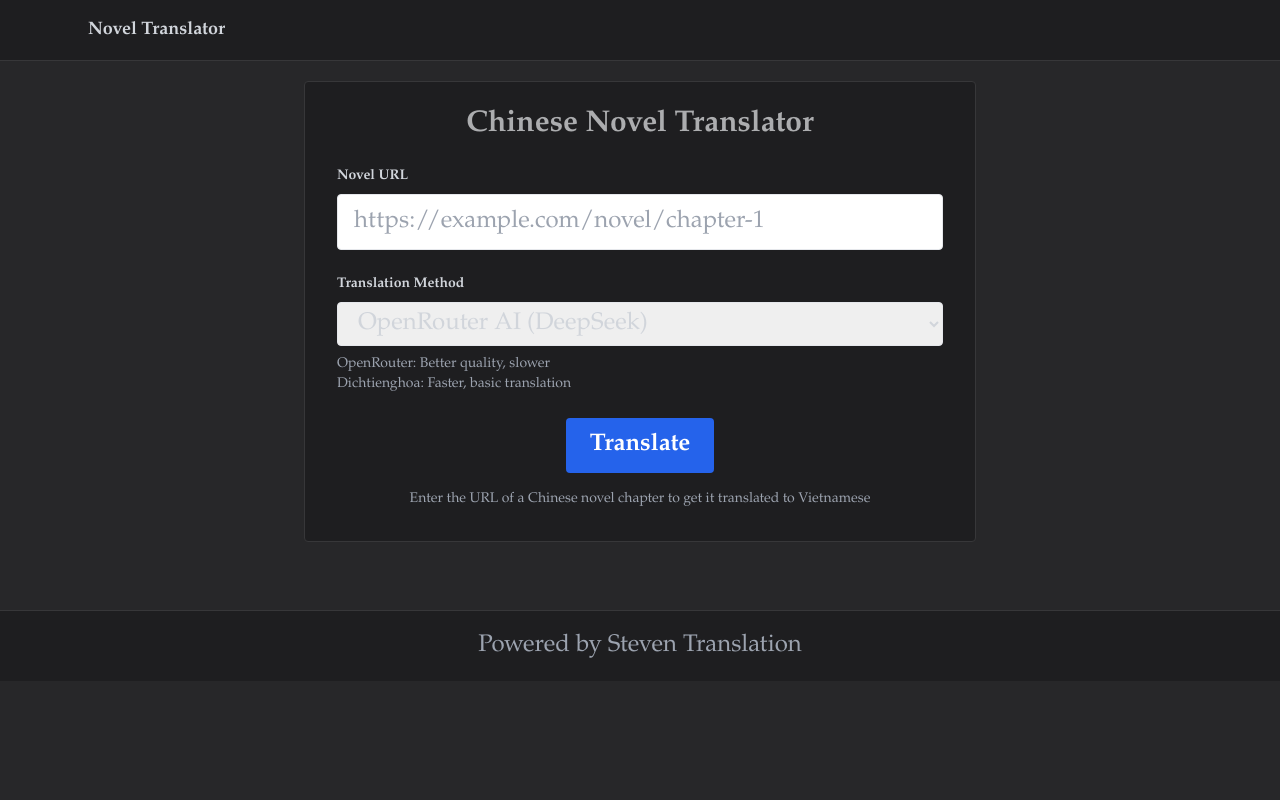
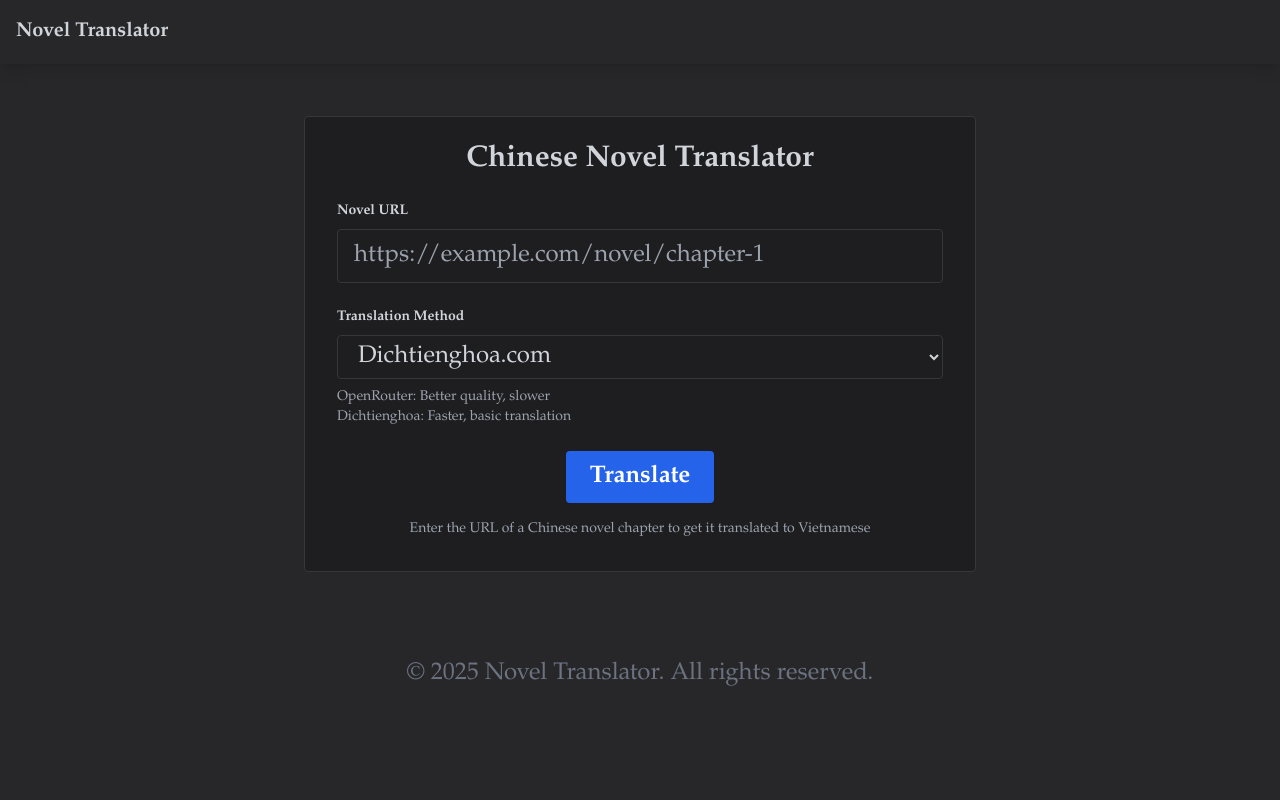
Before and after one commit to TKV-LF/python-translator, a FastAPI app: page /home in a window 1280 px wide. Run offline with FastAPI, Linux system fonts and the light colour scheme; some libraries are stand-ins or nearby versions.

Commit message:
update UI

```diff
--- a/app/main.py
+++ b/app/main.py
@@ -1,7 +1,7 @@
 from fastapi import FastAPI, Request, HTTPException
 from fastapi.templating import Jinja2Templates
 from fastapi.staticfiles import StaticFiles
-from fastapi.responses import HTMLResponse
+from fastapi.responses import HTMLResponse, RedirectResponse
 import httpx
 from bs4 import BeautifulSoup, NavigableString
 import os
@@ -14,6 +14,8 @@
 import html
 import json
 import logging
+from starlette.exceptions import HTTPException as StarletteHTTPException
+from datetime import datetime
 
 load_dotenv()
 
@@ -239,7 +241,7 @@
 
             # Find the main content
             content = None
-            for class_name in ['page-content', 'mybox', 'text-data', 'chapter-content', 'article-content']:
+            for class_name in ['page-content', 'print', 'mybox', 'text-data', 'chapter-content', 'article-content']:
                 content = soup.find(class_=re.compile(class_name))
                 if content:
                     break
@@ -252,8 +254,11 @@
                         content = tag
                         break
 
-            if not content:
-                raise HTTPException(status_code=400, detail="Could not find novel content")
+            if not content or not content.get_text().strip():
+                raise HTTPException(
+                    status_code=404,
+                    detail="No content found on this page. Please check if the URL is correct."
+                )
 
             # Clean up content and remove duplicates
             content = clean_content(content)
@@ -275,9 +280,14 @@
 
             return translated_title, translated_content
 
+        except httpx.HTTPError as e:
+            raise HTTPException(
+                status_code=404,
+                detail=f"Could not access the URL: {str(e)}"
+            )
         except Exception as e:
             raise HTTPException(
-                status_code=400,
+                status_code=500,
                 detail=f"Error processing content: {str(e)}"
             )
 
@@ -298,15 +308,21 @@
 async def shutdown_event():
     logger.info("Application shutting down...")
 
-# Modify your root endpoint to be more lightweight
+# Redirect root to home
 @app.get("/")
-async def read_root():
-    return {"status": "ok"}
+async def redirect_to_home():
+    return RedirectResponse(url="/home")
 
-# Move your HTML endpoint to a different route
+# Home page
 @app.get("/home", response_class=HTMLResponse)
 async def home(request: Request):
-    return templates.TemplateResponse("index.html", {"request": request})
+    return templates.TemplateResponse(
+        "index.html",
+        {
+            "request": request,
+            "year": datetime.now().year
+        }
+    )
 
 @app.get("/translate", response_class=HTMLResponse)
 async def translate(request: Request, url: str, method: TranslationMethod = "openrouter"):
@@ -319,7 +335,8 @@
                 "title": title,
                 "content": content,
                 "original_url": url,
-                "translation_method": method
+                "translation_method": method,
+                "year": datetime.now().year
             }
         )
     except HTTPException as e:
@@ -328,7 +345,30 @@
             {
                 "request": request,
                 "error_message": str(e.detail),
-                "original_url": url
+                "original_url": url,
+                "year": datetime.now().year
             },
             status_code=e.status_code
         )
+
+# Custom 404 handler
+@app.exception_handler(StarletteHTTPException)
+async def custom_http_exception_handler(request: Request, exc: StarletteHTTPException):
+    if exc.status_code == 404:
+        return templates.TemplateResponse(
+            "404.html",
+            {
+                "request": request,
+                "year": datetime.now().year
+            },
+            status_code=404
+        )
+    return templates.TemplateResponse(
+        "error.html",
+        {
+            "request": request,
+            "error_message": str(exc.detail),
+            "year": datetime.now().year
+        },
+        status_code=exc.status_code
+    )
--- a/app/templates/base.html
+++ b/app/templates/base.html
@@ -13,8 +13,11 @@
             font-size: 24px;
             line-height: 1.6;
         }
+        a {
+            width: fit-content;
+        }
         .content-container {
-            max-width: 1024px;
+            max-width: 1024px !important;
             margin: 0 auto;
             padding: 20px;
         }
@@ -48,30 +51,26 @@
             display: block !important;
         }
     </style>
+
+    <script src="https://cdn.tailwindcss.com"></script>
 </head>
-<body>
-    <nav class="bg-dark border-b border-dark">
-        <div class="max-w-6xl mx-auto px-4">
-            <div class="flex justify-between">
-                <div class="flex space-x-7">
-                    <div>
-                        <a href="/" class="flex items-center py-4 px-2">
-                            <span class="font-semibold text-gray-300 text-lg">Novel Translator</span>
-                        </a>
-                    </div>
+<body class=" text-gray-300 min-h-screen">
+    <nav class="shadow-lg mb-8">
+        <div class="max-w-7xl mx-auto px-4">
+            <div class="flex justify-between h-16">
+                <div class="flex items-center">
+                    <a href="/home" class="text-xl font-bold">Novel Translator</a>
                 </div>
             </div>
         </div>
     </nav>
 
-    <main class="content-container">
+    <main class="content-container mx-auto px-4">
         {% block content %}{% endblock %}
     </main>
 
-    <footer class="bg-dark border-t border-dark mt-8">
-        <div class="container mx-auto px-4 py-4 text-center text-gray-400">
-            <p>Powered by Steven Translation</p>
-        </div>
+    <footer class="mt-8 py-4 text-center text-gray-500">
+        <p>&copy; {{ year }} Novel Translator. All rights reserved.</p>
     </footer>
 </body>
 </html>
--- a/app/templates/index.html
+++ b/app/templates/index.html
@@ -18,8 +18,8 @@
                 </label>
                 <select class="w-full px-4 py-2 rounded bg-[rgb(30,30,32)] border border-[rgb(55,55,57)] text-gray-300 focus:outline-none focus:border-blue-500"
                     id="method" name="method">
+                    <option value="dichtienghoa">Dichtienghoa.com</option>
                     <option value="openrouter">OpenRouter AI (DeepSeek)</option>
-                    <option value="dichtienghoa">Dichtienghoa.com</option>
                 </select>
                 <p class="mt-2 text-sm text-gray-400">
                     OpenRouter: Better quality, slower<br>
```
Also changed, not shown: app/templates/404.html (added, +16 -0 lines).
